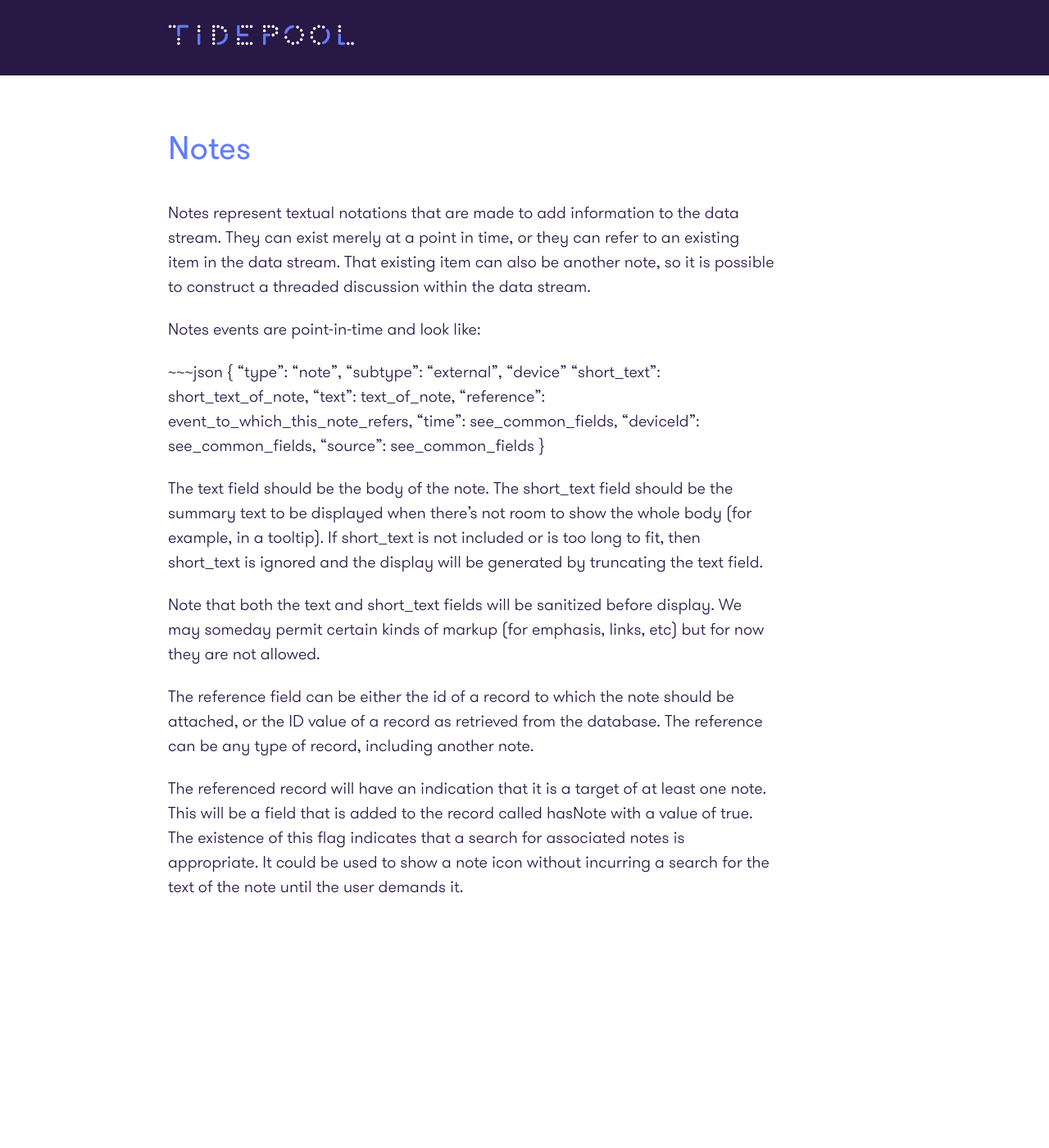
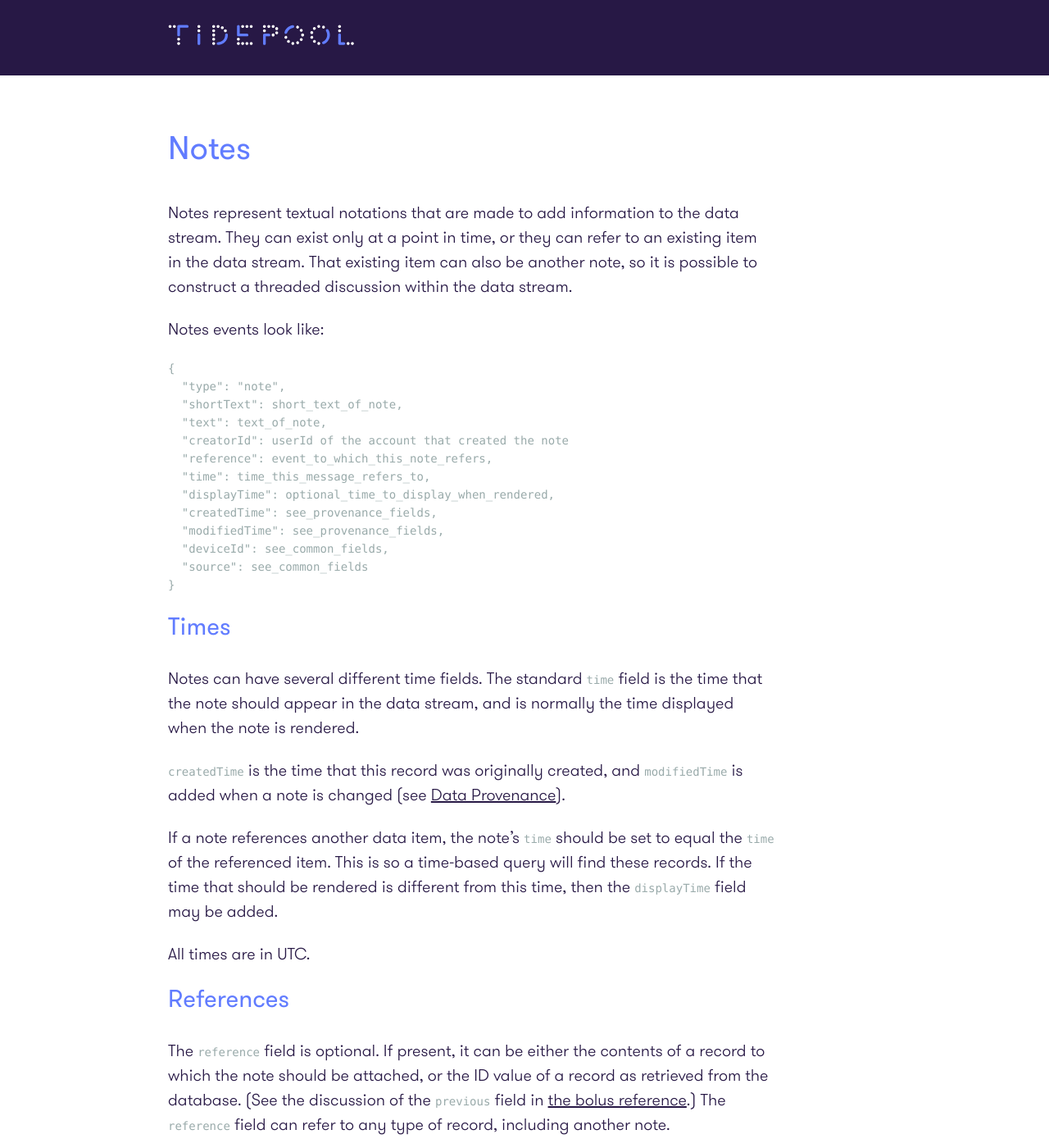
Before and after one commit to tidepool-org/tidepool-org.github.io, a Jekyll site: the page built from data-model/v1/notes.md, in a window 1280 px wide and 1400 px high. Shown: the whole window at 82% size. Built offline with Jekyll 4.4.1, drawn with Linux system fonts in a browser that asks for light colours; some of the changed text lies outside the part shown.

Commit message:
Complete rewrite of the notes spec after feedback.

```diff
--- a/data-model/v1/notes.md
+++ b/data-model/v1/notes.md
@@ -5,26 +5,81 @@ published: true
 ---
 # Notes
 
-Notes represent textual notations that are made to add information to the data stream. They can exist merely at a point in time, or they can refer to an existing item in the data stream. That existing item can also be another note, so it is possible to construct a threaded discussion within the data stream.
+Notes represent textual notations that are made to add information to the data stream. They can exist only at a point in time, or they can refer to an existing item in the data stream. That existing item can also be another note, so it is possible to construct a threaded discussion within the data stream.
 
-Notes events are point-in-time and look like:
+Notes events look like:
 
 ~~~json
 {
   "type": "note",
-  "subtype": "external", "device"
-  "short_text": short_text_of_note,
+  "shortText": short_text_of_note,
   "text": text_of_note,
+  "creatorId": userId of the account that created the note
   "reference": event_to_which_this_note_refers,
-  "time": see_common_fields,
+  "time": time_this_message_refers_to,
+  "displayTime": optional_time_to_display_when_rendered,
+  "createdTime": see_provenance_fields,
+  "modifiedTime": see_provenance_fields,
   "deviceId": see_common_fields,
   "source": see_common_fields
 }
+~~~
 
-The text field should be the body of the note. The short_text field should be the summary text to be displayed when there's not room to show the whole body (for example, in a tooltip). If short_text is not included or is too long to fit, then short_text is ignored and the display will be generated by truncating the text field.
+## Times
 
-Note that both the text and short_text fields will be sanitized before display. We may someday permit certain kinds of markup (for emphasis, links, etc) but for now they are not allowed.
+Notes can have several different time fields. The standard `time` field is the time
+that the note should appear in the data stream, and is normally the time displayed
+when the note is rendered.
 
-The reference field can be either the id of a record to which the note should be attached, or the ID value of a record as retrieved from the database. The reference can be any type of record, including another note.
+`createdTime` is the time that this record was originally created, and `modifiedTime`
+is added when a note is changed (see [Data Provenance](DataProvenance.html)).
 
-The referenced record will have an indication that it is a target of at least one note. This will be a field that is added to the record called hasNote with a value of true. The existence of this flag indicates that a search for associated notes is appropriate. It could be used to show a note icon without incurring a search for the text of the note until the user demands it.
+If a note references another data item, the note's `time` should be set to equal
+the `time` of the referenced item. This is so a time-based query will find these
+records. If the time that should be rendered is different from this time, then
+the `displayTime` field may be added.
+
+All times are in UTC.
+
+## References
+
+The `reference` field is optional. If present, it can be either the contents of
+a record to which the note should be attached, or the ID value of a record as
+retrieved from the database. (See the discussion of the `previous` field in [the
+bolus reference](/data-model/v1/bolus.html#normal).) The `reference` field can
+refer to any type of record, including another note.
+
+A threaded discussion would consist of having each note in the thread
+reference its parent note, with `displayTime` set to the time of each comment in
+the thread. All of the notes in the discussion would have the same value for the
+`time` field.
+
+## Identity
+
+Notes are always associated with the user whose account they apply to. Members of
+someone's care team may also have permission to create notes. In the case where a note
+is coming from another user, the `creatorId` field must be set to the userId of the
+account that created the note.
+
+## Source
+
+If a note is coming from a device that also records other data types, the `source` and
+`deviceId` should be the same ones used for the other data.
+
+If a note is coming from an independent source such as an add-on app, `source` should
+be the name of the app, and `deviceId` should be a version identifier for the app.
+
+## Text
+
+The text field should be the body of the note. The `shortText` field should be
+the summary text to be displayed when there's not room to show the whole body
+(for example, in a tooltip). If `shortText` is not included or is still too long
+to fit, then `shortText` is ignored and the display will be generated by
+truncating the text field. This field exists primarily to allow cases where
+structured notes (say, annotations by a device) may want to control the content
+of the shorter display.
+
+Note that both the `text` and `shortText` fields will be sanitized / escaped
+before display, so it is best not to include any attempt at markup. We may
+someday permit certain kinds of markup (for emphasis, links, etc) but for now
+this is not allowed.
```
